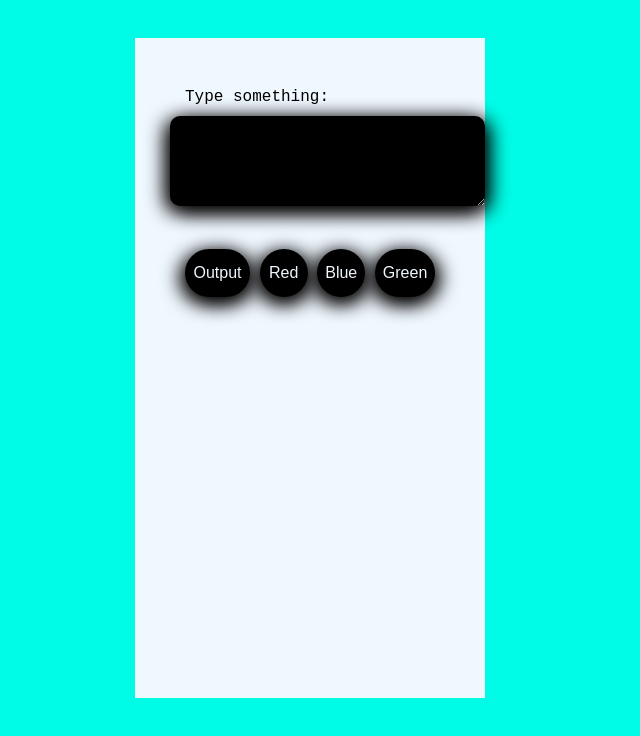
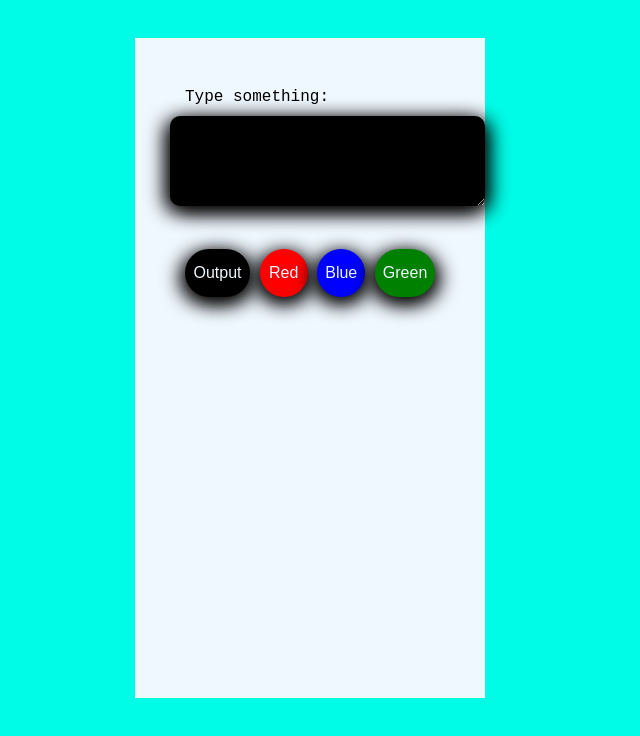
Before and after one commit to sadhap/font-color-change, a plain HTML site: page index.html in a window 1280 px wide. Shown: the whole page, without its empty margins (330-970 px from the left). Drawn offline with Linux system fonts and the light colour scheme.

Commit message:
Update style.css

```diff
--- a/CSS/style.css
+++ b/CSS/style.css
@@ -62,3 +62,12 @@ button {
   label{
     background-color: aliceblue;
    }
+#red{
+    background-color:red;
+}
+#blue{
+    background-color:blue;
+}
+#green{
+    background-color:green;
+}
```
